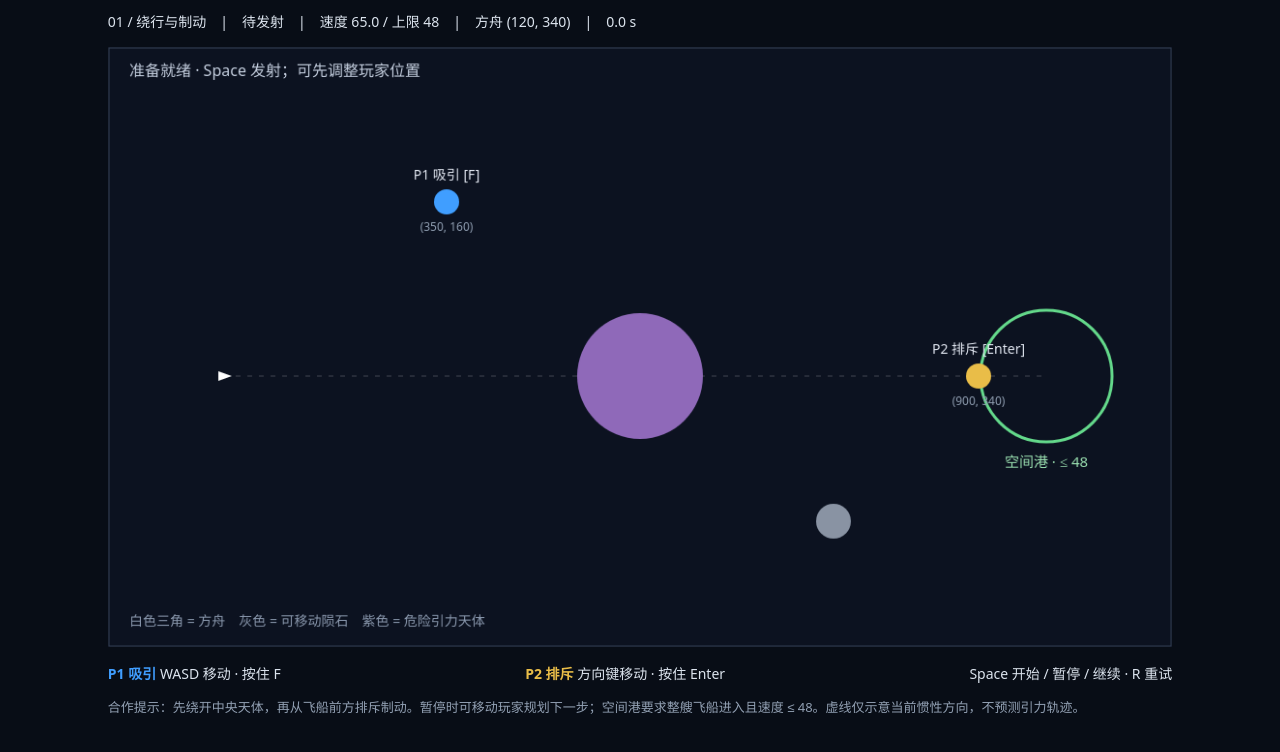
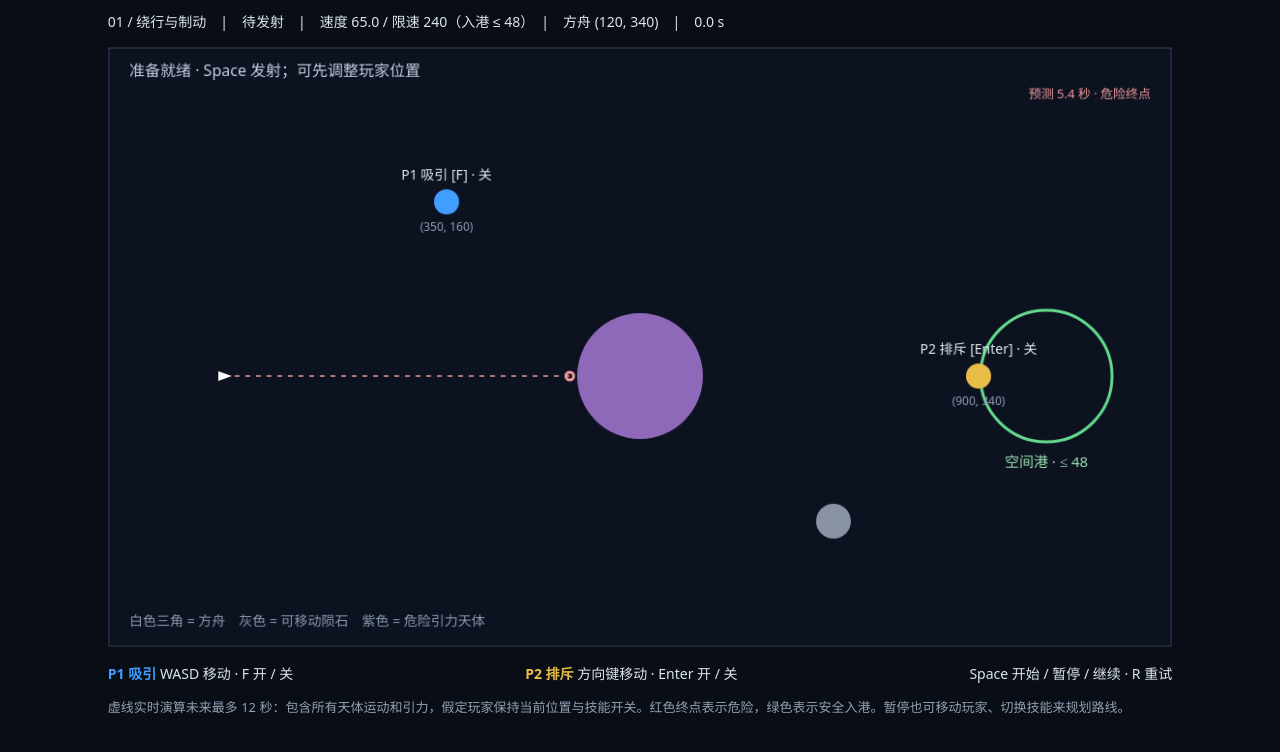
Before and after one commit to ceg257/the-last-ark, a website built with Vite: page index.html in a window 1280 px wide. Shown: the part 55-807 px from the top of the page. Built offline with nearby package versions, Linux system fonts and the light colour scheme.

Commit message:
feat: toggle fields, derive gravity from volume and predict physical trajectories

```diff
--- a/index.html
+++ b/index.html
@@ -9,9 +9,9 @@
     <main>
       <header><h1>THE LAST ARK <small>最后的方舟 · 物理原型 01</small></h1><span>双人同屏 / 共享键盘</span></header>
       <p id="telemetry" role="status" aria-live="off"></p>
-      <canvas id="game" width="1100" height="620" tabindex="0" aria-label="双人引力护航游戏。WASD 和方向键移动，F 吸引，Enter 排斥，空格开始或暂停，R 重试。"></canvas>
-      <div class="controls"><span><b class="blue">P1 吸引</b> WASD 移动 · 按住 F</span><span><b class="gold">P2 排斥</b> 方向键移动 · 按住 Enter</span><span>Space 开始 / 暂停 / 继续 · R 重试</span></div>
-      <p class="hint">合作提示：先绕开中央天体，再从飞船前方排斥制动。暂停时可移动玩家规划下一步；空间港要求整艘飞船进入且速度 ≤ 48。虚线仅示意当前惯性方向，不预测引力轨迹。</p>
+      <canvas id="game" width="1100" height="620" tabindex="0" aria-label="双人引力护航游戏。WASD 和方向键移动，F 切换吸引，Enter 切换排斥，空格开始或暂停，R 重试。"></canvas>
+      <div class="controls"><span><b class="blue">P1 吸引</b> WASD 移动 · F 开 / 关</span><span><b class="gold">P2 排斥</b> 方向键移动 · Enter 开 / 关</span><span>Space 开始 / 暂停 / 继续 · R 重试</span></div>
+      <p class="hint">虚线实时演算未来最多 12 秒：包含所有天体运动和引力，假定玩家保持当前位置与技能开关。红色终点表示危险，绿色表示安全入港。暂停也可移动玩家、切换技能来规划路线。</p>
     </main>
     <script type="module" src="/src/main.ts"></script>
   </body>
--- a/src/game/game.ts
+++ b/src/game/game.ts
@@ -13,12 +13,12 @@ export function togglePause(game: GameState): void {
 export function pause(game: GameState): void { if (game.phase === 'running') togglePause(game); }
 function lose(game: GameState, message: string): void { game.phase = 'lost'; game.message = `${message} · R 重试`; }
 export function stepGame(game: GameState, input: Controls, dt = FIXED_DT): void {
+  game.players.forEach((player, i) => { player.active = input.fields[i]; });
   if (game.phase === 'won' || game.phase === 'lost') return;
   game.players.forEach((player, i) => {
     const movement = scale(limit(input.movement[i], 1), player.speed * dt);
     const next = add(player.position, movement);
     player.position = { x: clamp(next.x, player.radius, game.level.width - player.radius), y: clamp(next.y, player.radius, game.level.height - player.radius) };
-    player.active = input.fields[i];
   });
   if (game.phase !== 'running') return;
   const previous = game.bodies.map(body => ({ ...body.position }));
--- /dev/null
+++ b/src/game/trajectory.ts
@@ -0,0 +1,44 @@
+import type { Controls, GameState } from './types';
+import type { Vec2 } from '../physics/vector';
+import { finite } from '../physics/vector';
+import { FIXED_DT, stepGame } from './game';
+
+export const PREDICTION_SECONDS = 12;
+export interface Trajectory {
+  points: Vec2[];
+  seconds: number;
+  outcome: 'horizon' | 'won' | 'lost';
+}
+
+/** Forecast using the exact live rules on an isolated state copy.
+ * Players remain at their CURRENT positions with their CURRENT toggle states.
+ * Every celestial body keeps moving and attracting every other eligible body.
+ */
+export function predictTrajectory(game: GameState, seconds = PREDICTION_SECONDS): Trajectory {
+  const result: Trajectory = { points: [], seconds: 0, outcome: 'horizon' };
+  if (game.phase === 'won' || game.phase === 'lost') return result;
+  const simulation = structuredClone(game);
+  simulation.phase = 'running';
+  const input: Controls = {
+    movement: [{ x: 0, y: 0 }, { x: 0, y: 0 }],
+    fields: [simulation.players[0].active, simulation.players[1].active],
+  };
+  const ship = simulation.bodies.find(body => body.kind === 'ship')!;
+  if (!finite(ship.position) || !finite(ship.velocity)) return result;
+  result.points.push({ ...ship.position });
+  const steps = Math.ceil(Math.min(PREDICTION_SECONDS, Math.max(0, seconds)) / FIXED_DT);
+  for (let i = 0; i < steps; i++) {
+    stepGame(simulation, input);
+    // stepGame mutates phase; TypeScript otherwise retains the earlier literal narrowing.
+    const phase = simulation.phase as GameState['phase'];
+    result.seconds = (i + 1) * FIXED_DT;
+    if (finite(ship.position) && ((i + 1) % 6 === 0 || phase !== 'running' || i === steps - 1)) {
+      result.points.push({ ...ship.position });
+    }
+    if (phase === 'won' || phase === 'lost') {
+      result.outcome = phase;
+      break;
+    }
+  }
+  return result;
+}
--- a/src/game/types.ts
+++ b/src/game/types.ts
@@ -9,7 +9,10 @@ export interface Body {
   affectedByFields: boolean;
   /** 1 for small bodies; near-zero for massive bodies (gameplay approximation). */
   response: number;
-  gravity?: Field;
+  /** Relative density; mass is proportional to sphere volume. Defaults: 1, black hole 40. */
+  density?: number;
+  /** World units/second; defaults to the global celestial-body cap. */
+  maxSpeed?: number;
   captureRadius?: number;
 }
 export interface Player { id: 'attractor' | 'repulsor'; position: Vec2; radius: number; speed: number; field: Field; active: boolean }
--- a/src/input/keyboard.ts
+++ b/src/input/keyboard.ts
@@ -2,27 +2,32 @@ import type { Controls } from '../game/types';
 const GAME_KEYS = new Set(['KeyW', 'KeyA', 'KeyS', 'KeyD', 'KeyF', 'ArrowUp', 'ArrowDown', 'ArrowLeft', 'ArrowRight', 'Enter', 'Space', 'KeyR']);
 export class Keyboard {
   readonly pressed = new Set<string>();
+  private fields: [boolean, boolean] = [false, false];
   constructor(private onAction: (action: 'toggle' | 'reset' | 'blur') => void) {}
   keyDown(code: string, repeat = false): boolean {
     if (!GAME_KEYS.has(code)) return false;
     const wasPressed = this.pressed.has(code);
     this.pressed.add(code);
     if (!repeat && !wasPressed) {
+      if (code === 'KeyF') this.fields[0] = !this.fields[0];
+      if (code === 'Enter') this.fields[1] = !this.fields[1];
       if (code === 'Space') this.onAction('toggle');
-      if (code === 'KeyR') this.onAction('reset');
+      if (code === 'KeyR') { this.clear(); this.pressed.add(code); this.onAction('reset'); }
     }
     return true;
   }
   keyUp(code: string): boolean { this.pressed.delete(code); return GAME_KEYS.has(code); }
-  clear(): void { this.pressed.clear(); }
+  /** Focus loss clears movement keys only; deliberate field toggles survive pause. */
+  releaseKeys(): void { this.pressed.clear(); }
+  clear(): void { this.releaseKeys(); this.fields = [false, false]; }
   read(): Controls {
     const axis = (positive: string, negative: string) => Number(this.pressed.has(positive)) - Number(this.pressed.has(negative));
-    return { movement: [{ x: axis('KeyD', 'KeyA'), y: axis('KeyS', 'KeyW') }, { x: axis('ArrowRight', 'ArrowLeft'), y: axis('ArrowDown', 'ArrowUp') }], fields: [this.pressed.has('KeyF'), this.pressed.has('Enter')] };
+    return { movement: [{ x: axis('KeyD', 'KeyA'), y: axis('KeyS', 'KeyW') }, { x: axis('ArrowRight', 'ArrowLeft'), y: axis('ArrowDown', 'ArrowUp') }], fields: [...this.fields] };
   }
   attach(target: Window): () => void {
     const down = (event: KeyboardEvent) => { if (this.keyDown(event.code, event.repeat)) event.preventDefault(); };
     const up = (event: KeyboardEvent) => { if (this.keyUp(event.code)) event.preventDefault(); };
-    const blur = () => { this.clear(); this.onAction('blur'); };
+    const blur = () => { this.releaseKeys(); this.onAction('blur'); };
     const visibility = () => { if (target.document.hidden) blur(); };
     target.addEventListener('keydown', down); target.addEventListener('keyup', up); target.addEventListener('blur', blur); target.document.addEventListener('visibilitychange', visibility);
     return () => { target.removeEventListener('keydown', down); target.removeEventListener('keyup', up); target.removeEventListener('blur', blur); target.document.removeEventListener('visibilitychange', visibility); this.clear(); };
--- a/src/levels/first.ts
+++ b/src/levels/first.ts
@@ -10,8 +10,7 @@ export const firstLevel: Level = {
   ],
   bodies: [
     { id: 'ark', kind: 'ship', position: { x: 120, y: 340 }, velocity: { x: 65, y: 0 }, radius: 8, affectedByFields: true, response: 1 },
-    { id: 'planet', kind: 'planet', position: { x: 550, y: 340 }, velocity: { x: 0, y: 0 }, radius: 65, affectedByFields: true, response: 0.0001,
-      gravity: { radius: 330, strength: 110_000, softening: 85, maxAcceleration: 16, polarity: 1 } },
+    { id: 'planet', kind: 'planet', position: { x: 550, y: 340 }, velocity: { x: 0, y: 0 }, radius: 65, density: 1, affectedByFields: true, response: 0.0001 },
     { id: 'asteroid', kind: 'asteroid', position: { x: 750, y: 490 }, velocity: { x: -3, y: -1 }, radius: 18, affectedByFields: true, response: 1 },
   ],
 };
--- a/src/main.ts
+++ b/src/main.ts
@@ -4,16 +4,21 @@ import { FixedClock } from './game/clock';
 import { firstLevel } from './levels/first';
 import { Keyboard } from './input/keyboard';
 import { render, telemetry } from './render/canvas';
+import { predictTrajectory } from './game/trajectory';
 const canvas = document.querySelector<HTMLCanvasElement>('#game')!;
 const ctx = canvas.getContext('2d');
 if (!ctx) throw new Error('此浏览器不支持 Canvas 2D。');
 const status = document.querySelector<HTMLParagraphElement>('#telemetry')!;
 let game = createGame(firstLevel);
 const clock = new FixedClock();
+let prediction = predictTrajectory(game);
+let lastPredictionTime = -Infinity;
+let predictionKey = '';
 const keyboard = new Keyboard(action => {
   if (action === 'toggle') togglePause(game);
-  if (action === 'reset') { game = createGame(firstLevel); keyboard.clear(); }
-  if (action === 'blur') { pause(game); game.players.forEach(player => { player.active = false; }); }
+  if (action === 'reset') game = createGame(firstLevel);
+  if (action === 'blur') pause(game);
+  lastPredictionTime = -Infinity;
   clock.reset();
 });
 const detach = keyboard.attach(window);
@@ -23,9 +28,18 @@ function frame(now: number): void {
   const seconds = previousTime === undefined ? 0 : (now - previousTime) / 1000;
   previousTime = now;
   clock.advance(seconds, () => stepGame(game, keyboard.read()));
-  render(ctx!, game);
+  // Refresh moving-world forecasts at 10 Hz; toggle/state changes refresh immediately.
+  const nextKey = `${game.phase}:${game.players.map(player => player.active).join(',')}`;
+  if (now - lastPredictionTime >= 100 || nextKey !== predictionKey) {
+    prediction = predictTrajectory(game);
+    lastPredictionTime = now;
+    predictionKey = nextKey;
+  }
+  render(ctx!, game, prediction);
   status.textContent = telemetry(game);
   canvas.dataset.phase = game.phase;
+  canvas.dataset.fields = game.players.map(player => player.active ? 'on' : 'off').join(',');
+  canvas.dataset.prediction = prediction.outcome;
   frameId = requestAnimationFrame(frame);
 }
 frameId = requestAnimationFrame(frame);
--- /dev/null
+++ b/src/physics/gravity.ts
@@ -0,0 +1,23 @@
+import type { Body, Field } from '../game/types';
+
+// Match the original radius-65 planet, while deriving every body's field from size.
+const REFERENCE_RADIUS = 65;
+const REFERENCE_VOLUME = 4 / 3 * Math.PI * REFERENCE_RADIUS ** 3;
+export function gravitationalMass(body: Body): number {
+  const density = body.density ?? (body.kind === 'blackHole' ? 40 : 1);
+  return 4 / 3 * Math.PI * body.radius ** 3 * density;
+}
+
+/** All physical bodies are gravity sources, including small asteroids and the ship.
+ * Source motion comes from the same integrator as the ship, enabling gravity assists.
+ * Range/softening/caps remain deliberate gameplay approximations, not real astronomy.
+ */
+export function bodyGravity(body: Body): Field {
+  return {
+    strength: 110_000 * gravitationalMass(body) / REFERENCE_VOLUME,
+    radius: Math.max(120, body.radius * 330 / REFERENCE_RADIUS),
+    softening: Math.max(24, body.radius * 85 / REFERENCE_RADIUS),
+    maxAcceleration: 170,
+    polarity: 1,
+  };
+}
--- a/src/physics/world.ts
+++ b/src/physics/world.ts
@@ -1,23 +1,38 @@
 import type { Body, Player } from '../game/types';
 import { add, limit, scale } from './vector';
 import { fieldAcceleration } from './fields';
+import { bodyGravity } from './gravity';
 export const MAX_ACCELERATION = 170;
 export const MAX_SPEED = 240;
+export const speedLimit = (body: Body): number => Math.min(MAX_SPEED, Math.max(0, body.maxSpeed ?? MAX_SPEED));
 /** Snapshot all accelerations first: results do not depend on body iteration order. */
-export function integrate(bodies: Body[], players: Player[], dt: number): void {
-  const accelerations = bodies.map(body => {
+function accelerations(bodies: Body[], players: Player[]) {
+  const gravity = bodies.map(bodyGravity);
+  return bodies.map(body => {
     let acceleration = { x: 0, y: 0 };
     if (!body.affectedByFields) return acceleration;
     for (const player of players) {
       if (player.active) acceleration = add(acceleration, fieldAcceleration(body.position, player.position, player.field));
     }
-    for (const source of bodies) {
-      if (source !== body && source.gravity) acceleration = add(acceleration, fieldAcceleration(body.position, source.position, source.gravity));
+    for (const [i, source] of bodies.entries()) {
+      if (source !== body) acceleration = add(acceleration, fieldAcceleration(body.position, source.position, gravity[i]));
     }
     return limit(scale(acceleration, body.response), MAX_ACCELERATION);
   });
+}
+
+/** Velocity Verlet (kick-drift-kick): sample gravity before AND after every body's
+ * movement. No artificial drag or one-off slingshot boost. The speed cap is a
+ * separate gameplay rule that intentionally discards energy when reached.
+ */
+export function integrate(bodies: Body[], players: Player[], dt: number): void {
+  const before = accelerations(bodies, players);
   bodies.forEach((body, i) => {
-    body.velocity = limit(add(body.velocity, scale(accelerations[i], dt)), MAX_SPEED);
+    body.velocity = limit(add(body.velocity, scale(before[i], dt / 2)), speedLimit(body));
     body.position = add(body.position, scale(body.velocity, dt));
   });
+  const after = accelerations(bodies, players);
+  bodies.forEach((body, i) => {
+    body.velocity = limit(add(body.velocity, scale(after[i], dt / 2)), speedLimit(body));
+  });
 }
--- a/src/render/canvas.ts
+++ b/src/render/canvas.ts
@@ -1,11 +1,13 @@
 import type { GameState } from '../game/types';
 import { length } from '../physics/vector';
+import { speedLimit } from '../physics/world';
+import type { Trajectory } from '../game/trajectory';
 const STATUS = { ready: '待发射', running: '护航中', paused: '已暂停', won: '安全抵达', lost: '任务失败' };
 export function telemetry(game: GameState): string {
   const ship = game.bodies.find(body => body.kind === 'ship')!;
-  return `${game.level.name}　|　${STATUS[game.phase]}　|　速度 ${length(ship.velocity).toFixed(1)} / 上限 ${game.level.port.maxEntrySpeed}　|　方舟 (${ship.position.x.toFixed(0)}, ${ship.position.y.toFixed(0)})　|　${game.elapsed.toFixed(1)} s`;
+  return `${game.level.name}　|　${STATUS[game.phase]}　|　速度 ${length(ship.velocity).toFixed(1)} / 限速 ${speedLimit(ship)}（入港 ≤ ${game.level.port.maxEntrySpeed}）　|　方舟 (${ship.position.x.toFixed(0)}, ${ship.position.y.toFixed(0)})　|　${game.elapsed.toFixed(1)} s`;
 }
-export function render(ctx: CanvasRenderingContext2D, game: GameState): void {
+export function render(ctx: CanvasRenderingContext2D, game: GameState, trajectory: Trajectory): void {
   const { width, height, port } = game.level;
   ctx.clearRect(0, 0, width, height); ctx.fillStyle = '#0c1220'; ctx.fillRect(0, 0, width, height);
   const circle = (x: number, y: number, radius: number, color: string, fill = true) => {
@@ -20,15 +22,21 @@ export function render(ctx: CanvasRenderingContext2D, game: GameState): void {
   }
   ctx.lineWidth = 3; circle(port.position.x, port.position.y, port.radius, '#64d98b', false);
   ctx.fillStyle = '#9de3b3'; ctx.font = '15px system-ui'; ctx.textAlign = 'center'; ctx.fillText(`空间港 · ≤ ${port.maxEntrySpeed}`, port.position.x, port.position.y + port.radius + 26);
+  if (trajectory.points.length > 1) {
+    const color = trajectory.outcome === 'lost' ? '#ed9b9b' : trajectory.outcome === 'won' ? '#64d98b' : '#b5c8e0';
+    ctx.save(); ctx.strokeStyle = color; ctx.lineWidth = 1.5; ctx.setLineDash([5, 6]);
+    ctx.beginPath(); ctx.moveTo(trajectory.points[0].x, trajectory.points[0].y);
+    for (const point of trajectory.points.slice(1)) ctx.lineTo(point.x, point.y);
+    ctx.stroke(); ctx.restore();
+    const end = trajectory.points.at(-1)!;
+    circle(end.x, end.y, 4, color, false);
+    ctx.fillStyle = color; ctx.textAlign = 'right'; ctx.font = '13px system-ui';
+    const outcome = trajectory.outcome === 'lost' ? '危险终点' : trajectory.outcome === 'won' ? '安全入港' : '预览终点';
+    ctx.fillText(`预测 ${trajectory.seconds.toFixed(1)} 秒 · ${outcome}`, width - 22, 53);
+    ctx.textAlign = 'center';
+  }
   for (const body of game.bodies) {
     if (body.kind === 'ship') {
-      // A straight tangent, not a forecast of the curved gravitational trajectory.
-      if (body.velocity.x > 5 && body.position.x < port.position.x) {
-        const time = Math.min(20, (port.position.x - body.position.x) / body.velocity.x);
-        ctx.save(); ctx.beginPath(); ctx.moveTo(body.position.x, body.position.y);
-        ctx.lineTo(body.position.x + body.velocity.x * time, body.position.y + body.velocity.y * time);
-        ctx.strokeStyle = '#ffffff38'; ctx.lineWidth = 1; ctx.setLineDash([5, 7]); ctx.stroke(); ctx.restore();
-      }
       ctx.save(); ctx.translate(body.position.x, body.position.y); ctx.rotate(Math.atan2(body.velocity.y, body.velocity.x));
       ctx.beginPath(); ctx.moveTo(8, 0); ctx.lineTo(-6, -5); ctx.lineTo(-6, 5); ctx.closePath(); ctx.fillStyle = '#ffffff'; ctx.fill(); ctx.restore();
     } else {
@@ -39,7 +47,7 @@ export function render(ctx: CanvasRenderingContext2D, game: GameState): void {
   for (const [i, player] of game.players.entries()) {
     circle(player.position.x, player.position.y, player.radius, i === 0 ? '#409eff' : '#e9bd48');
     ctx.fillStyle = '#e5eaf4'; ctx.font = '14px system-ui';
-    ctx.fillText(i === 0 ? 'P1 吸引 [F]' : 'P2 排斥 [Enter]', Math.max(65, Math.min(width - 65, player.position.x)), Math.max(52, player.position.y - 23));
+    ctx.fillText(`${i === 0 ? 'P1 吸引 [F]' : 'P2 排斥 [Enter]'} · ${player.active ? '开' : '关'}`, Math.max(85, Math.min(width - 85, player.position.x)), Math.max(70, player.position.y - 23));
     if (game.phase === 'paused' || game.phase === 'ready') {
       ctx.font = '12px system-ui'; ctx.fillStyle = '#92a0b3';
       ctx.fillText(`(${player.position.x.toFixed(0)}, ${player.position.y.toFixed(0)})`, Math.max(45, Math.min(width - 45, player.position.x)), Math.min(height - 12, player.position.y + 30));
```
Also changed, not shown: tests/game.test.ts (+13 -0 lines), tests/gravity.test.ts (added, +80 -0 lines), tests/level.test.ts (+20 -0 lines), tests/trajectory.test.ts (added, +55 -0 lines), README.md, docs/playtest-toggle-win.jpg (added), docs/trajectory-preview.jpg (added).
